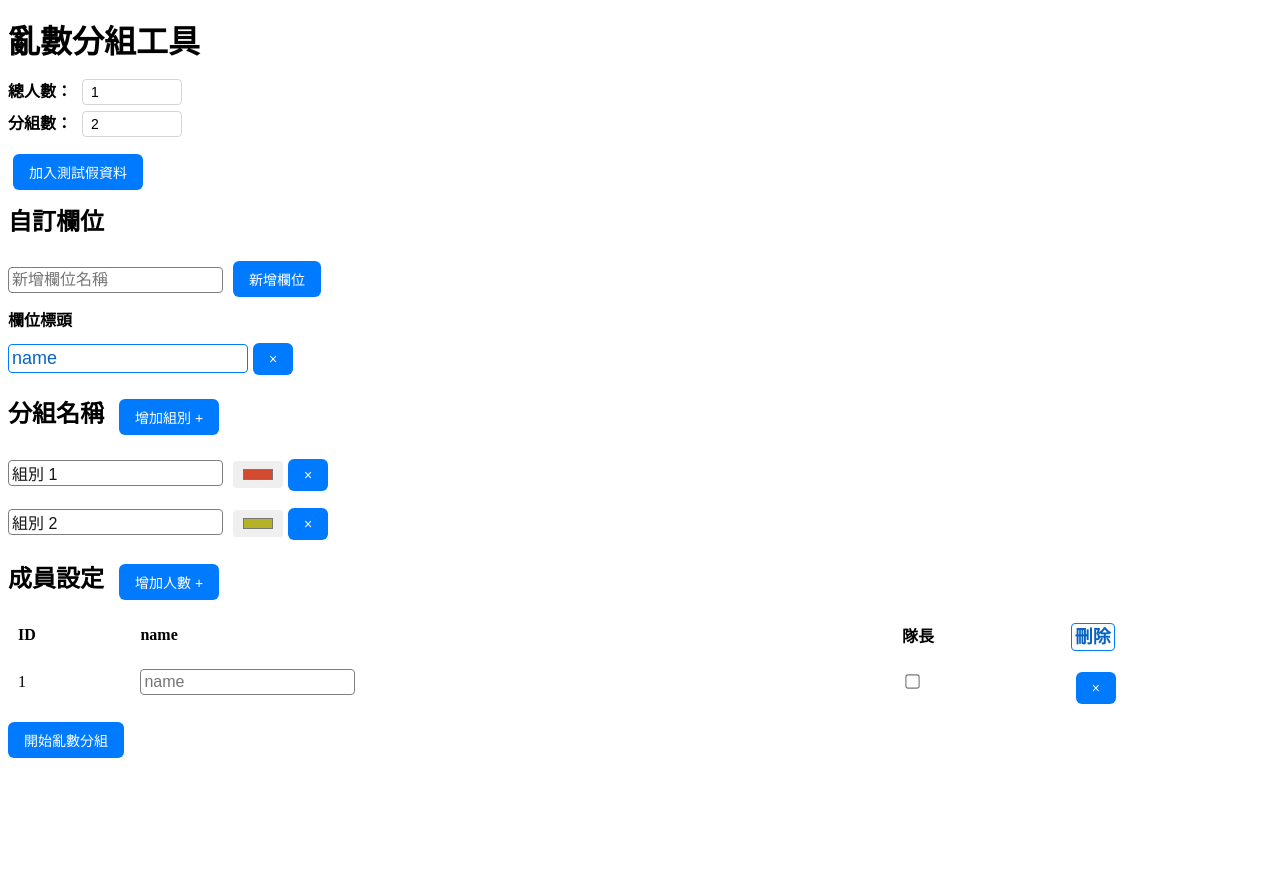
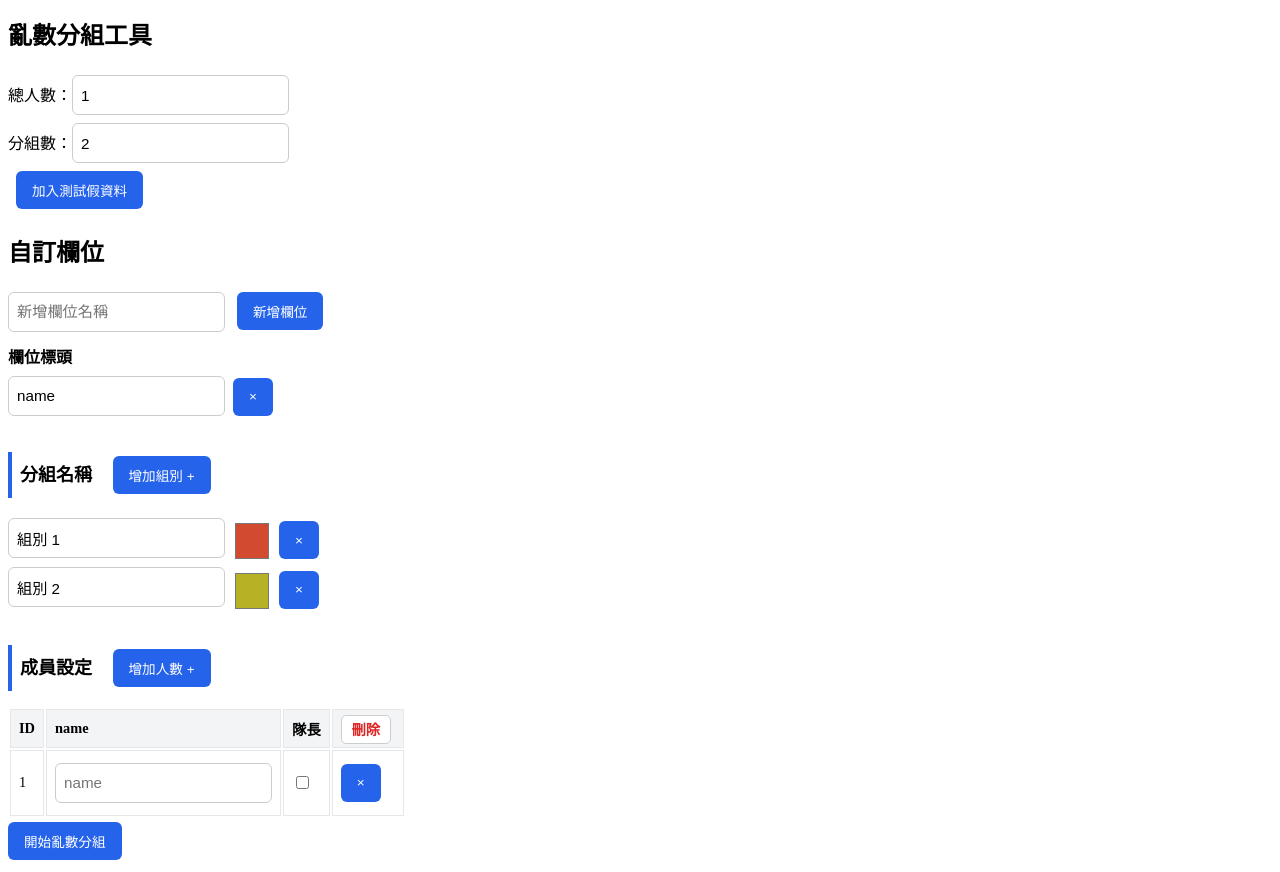
Before and after one commit to mytrylin/teamRandomTool, a Vue app: page / in a window 1280 px wide. Before the commit the page ends 800 px from the top, so only its background shows below. Built offline with nearby package versions, Linux system fonts and the light colour scheme.

Commit message:
feat: 1.樣式調整 2.RWD重整 3.測試getTest參數

```diff
--- a/src/App.vue
+++ b/src/App.vue
@@ -234,7 +234,7 @@ const addTestData = () => {
         { keyIndex: 0, keyName: '姓名' }
       ]
 
-      groupNames.value = ['1車', '2車', '3車', '4車', '5車', '6車']
+      groupNames.value = ['1車', '2車', '3車', '4車', '5車', '6車', '7車', '8車']
 
       members.value = [
         { "id": 1, "isLeader": true, "姓名": "岳" },
@@ -252,13 +252,31 @@ const addTestData = () => {
         { "id": 1, "isLeader": false, "姓名": "七" },
         { "id": 1, "isLeader": false, "姓名": "掃" },
 
+        { "id": 1, "isLeader": false, "姓名": "鐙1" },
+        { "id": 1, "isLeader": false, "姓名": "鐙2" },
+        { "id": 1, "isLeader": false, "姓名": "潔3" },
+        { "id": 1, "isLeader": false, "姓名": "潔4" },
+
+        { "id": 1, "isLeader": false, "姓名": "甄5" },
+        { "id": 1, "isLeader": false, "姓名": "甄6" },
+        { "id": 1, "isLeader": false, "姓名": "甄7" },
+        { "id": 1, "isLeader": false, "姓名": "念8" },
+
+        { "id": 1, "isLeader": false, "姓名": "家9" },
+        { "id": 1, "isLeader": false, "姓名": "惠10" },
+        { "id": 1, "isLeader": false, "姓名": "昆11" },
+
         { "id": 1, "isLeader": true, "姓名": "鏢1" },
         { "id": 1, "isLeader": true, "姓名": "鏢2" },
         { "id": 1, "isLeader": true, "姓名": "鏢3" },
         { "id": 1, "isLeader": true, "姓名": "鏢4" },
         { "id": 1, "isLeader": true, "姓名": "鏢5" },
+        { "id": 1, "isLeader": true, "姓名": "鏢6" },
+        { "id": 1, "isLeader": true, "姓名": "鏢7" },
 
         { "id": 1, "isLeader": false, "姓名": "褓" },
+        { "id": 1, "isLeader": false, "姓名": "褓2" },
+        { "id": 1, "isLeader": false, "姓名": "褓3" },
         { "id": 1, "isLeader": false, "姓名": "助" },
       ]
       break;
@@ -303,48 +321,48 @@ watch(groupNames, val => groupCount.value = val.length)
 </script>
 
 <template>
-  <div class="p-6 max-w-5xl mx-auto space-y-6">
-    <h1 class="text-2xl font-bold">亂數分組工具</h1>
+  <div class="">
+    <h1 class="">亂數分組工具</h1>
 
-    <div class="grid gap-4 md:grid-cols-2">
+    <div class="">
       <div>
-        <label class="font-semibold">總人數：</label>
-        <input v-model.number="totalMembers" type="number" min="1" class="border p-1 w-24" @change="generateMembers"
+        <label class="">總人數：</label>
+        <input v-model.number="totalMembers" type="number" min="1" class="generalInput" @change="generateMembers"
           placeholder="請輸入總人數"
         />
       </div>
       <div>
-        <label class="font-semibold">分組數：</label>
-        <input v-model.number="groupCount" type="number" min="1" class="border p-1 w-24" @change="initDefaultGroup" />
+        <label class="">分組數：</label>
+        <input v-model.number="groupCount" type="number" min="1" class="generalInput" @change="initDefaultGroup" />
       </div>
       <button class="ml-1" @click="addTestData">加入測試假資料</button>
     </div>
 
-    <div class="space-y-2">
-      <h2 class="h2-panel">自訂欄位</h2>
-      <div class="flex space-x-2 items-center">
+    <div class="">
+      <h2 class="">自訂欄位</h2>
+      <div class="">
         <input v-model="newField" placeholder="新增欄位名稱" class="generalInput" />
         <button @click="addField" class="ml-2">新增欄位</button>
       </div>
 
-      <div class="flex flex-wrap gap-2 mt-2">
+      <div class="">
         <div class="tag-title">欄位標頭</div>
-        <span v-for="(field, index) in customFields" :key="index" class="inline-flex items-center bg-gray-200 px-2 py-1 rounded">
-          <input class="tag" v-model="customFields[index].keyName" />
-          <button @click="removeField(field.keyName)" class="ml-1 mr-1 text-red-500">&times;</button>
+        <span v-for="(field, index) in customFields" :key="index" class="">
+          <input class="generalInput" v-model="customFields[index].keyName" />
+          <button @click="removeField(field.keyName)" class="ml-1 mr-1 ">&times;</button>
         </span>
       </div>
     </div>
 
-    <div class="space-y-2">
+    <div class="">
       <h2 class="h2-panel">
         分組名稱
         <button class="ml-3" @click="addGroup">增加組別 +</button>
       </h2>
-      <div v-for="(name, index) in groupNames" :key="index" class="flex items-center space-x-2 mb-1">
+      <div v-for="(name, index) in groupNames" :key="index" class="labal-area">
         <input v-model="groupNames[index]" placeholder="分組名稱" class="generalInput" />
         <input v-model="groupColors[index]" type="color" class="w-10 h-10" />
-        <button @click="removeGroup(index)" class="ml-1 text-red-500">&times;</button>
+        <button @click="removeGroup(index)" class="ml-1">&times;</button>
       </div>
     </div>
 
@@ -353,7 +371,7 @@ watch(groupNames, val => groupCount.value = val.length)
         成員設定
         <button class="ml-3" @click="addMember">增加人數 +</button>
       </h2>
-      <table class="w-full border text-sm">
+      <table class="">
         <thead>
           <tr>
             <th>ID</th>
@@ -371,12 +389,13 @@ watch(groupNames, val => groupCount.value = val.length)
               <input class="generalInput"
                v-model="member[item.keyName]" :placeholder="item.keyName" />
             </td>
-            <td>
-              <span class="m-show">隊長(選填)</span>
+            <td class="td-align-items-center">
               <input type="checkbox" v-model="member.isLeader" />
+              <span class="m-show size-16 ">隊長(選填)</span>
             </td>
-            <td>
-              <button class="ml-1 text-red-500" @click="removeMember(member.id)">&times;</button>
+            <td class="td-align-items-center">
+              <button class="remove-btn" @click="removeMember(member.id)">&times;</button>
+              <span class="m-show size-16 ">刪除</span>
             </td>
           </tr>
         </tbody>
@@ -416,255 +435,247 @@ watch(groupNames, val => groupCount.value = val.length)
 
 
 <style scoped>
-:root {
-  --border-color: #ddd;
-  --bg-header: #f5f5f5;
-  --hover-color: #f0f8ff;
-  --leader-highlight: #fffbe6;
+/* layout spacing */
+body {
+  font-family: 'Helvetica Neue', sans-serif;
+  background-color: #f5f6f8;
+  color: #333;
+  font-size: 15px;
+  padding: 1rem;
+  line-height: 1.5;
+}
+label,
+input,
+button,
+div,
+h2 {
+  /* margin-bottom: 0.3rem; */
+}
+h1 {
+  font-size: 1.5rem;
+  font-weight: bold;
+  margin-bottom: 1.25rem;
+}
+.h2-panel {
+  font-size: 1.125rem;
+  font-weight: 600;
+  border-left: 4px solid #2563eb;
+  padding-left: 0.5rem;
+  margin-bottom: 1rem;
+  margin-top: 2rem;
 }
 
-/* 基本排版 */
-body {
-  margin: 0;
-  font-family: -apple-system, BlinkMacSystemFont, 'Segoe UI', Roboto, sans-serif;
+input.generalInput {
+  padding: 0 .5rem;
+  border: 1px solid #ccc;
+  border-radius: 6px;
+  min-width: 150px;
+  font-size: 0.95rem;
+  margin: 0.25rem 0;
+  height: 38px;
 }
 
-h1, h2, h3 {
-  margin: 0.5em 0;
+button {
+  background-color: #2563eb;
+  color: white;
+  padding: 0.4rem 0.75rem;
+  font-size: 0.85rem;
+  border: none;
+  border-radius: 6px;
+  cursor: pointer;
+  margin-top: 0.25rem;
+  margin-bottom: 0.25rem;
+  height: 38px;
 }
 
-label {
-  display: inline-block;
-  margin-bottom: 4px;
+button:hover {
+  background-color: #1e40af;
+}
+
+button.ml-1 {
+  margin-left: 0.5rem;
+}
+button.ml-2 {
+  margin-left: 0.75rem;
+}
+button.ml-3 {
+  margin-left: 1rem;
+}
+button.mr-1 {
+  margin-right: 0.5rem;
+}
+button.mr-2 {
+  margin-right: 0.75rem;
+}
+button.mr-3 {
+  margin-right: 1rem;
+}
+
+.size-16 {
+  font-size: 16px;
+}
+
+.table {
+  width: 100%;
+  border-collapse: collapse;
+  margin-top: 1rem;
+  background: white;
+  border: 1px solid #ddd;
+  border-radius: 6px;
+  overflow: hidden;
+}
+
+table th,
+table td {
+  border: 1px solid #e5e7eb;
+  padding: 0.5rem;
+  font-size: 0.9rem;
+  text-align: left;
+}
+
+td {
+  vertical-align: middle;
+  padding: 0.5rem;
+  height: 48px; /* 建議加上這行固定高度 */
+}
+
+table th {
+  background-color: #f3f4f6;
   font-weight: 600;
 }
 
-/* 表單與輸入欄位 */
-input[type="text"],
-input[type="number"],
-input[type="color"] {
-  padding: 4px 8px;
-  font-size: 14px;
-  border: 1px solid var(--border-color);
-  border-radius: 4px;
-  /* width: 100%; */
-  box-sizing: border-box;
-  margin-left: 10px;
-  cursor: pointer;
+.tag-title {
+  margin-top: 0.5rem;
+  font-weight: bold;
+  margin-bottom: 0.25rem;
 }
 
-input[type="number"] {
-  max-width: 100px;
-  border: 1px solid #d5d5d5;
-  margin-bottom: 5px;
+.tag {
+  padding: 0.35rem 0.6rem;
+  background-color: #ffffff;
+  border-radius: 5px;
+  margin-right: 0.25rem;
+  border: 1px solid #ccc;
 }
 
-input[type="checkbox"] {
-  transform: scale(1.1);
+.group-item {
+  background-color: #fff;
+  border: 1px solid #ddd;
+  border-radius: 8px;
+  padding: 1rem;
+  margin-bottom: 1.5rem;
 }
 
-button {
-  background-color: #007bff;
-  color: white;
-  padding: 8px 16px;
-  margin-top: 12px;
-  border: none;
-  border-radius: 6px;
-  font-size: 14px;
-  cursor: pointer;
-  transition: background-color 0.2s;
-}
-
-button:hover {
-  background-color: #0056b3;
-}
-
-/* 表格樣式 */
-table {
-  border-collapse: collapse;
-  width: 100%;
-  margin-top: 1em;
-}
-
-th,
-td {
-  border: 1px solid var(--border-color);
-  padding: 6px 10px;
-  text-align: left;
-  vertical-align: middle;
-}
-
-th {
-  background-color: var(--bg-header);
+.group-item h3 {
+  font-size: 1rem;
   font-weight: 600;
-}
-
-tr:hover {
-  background-color: var(--hover-color);
-}
-
-/* 分組結果卡片 */
-.group-card {
-  border: 1px solid var(--border-color);
-  padding: 12px;
-  border-radius: 6px;
-  margin-top: 1em;
-  background-color: #fff;
-  box-shadow: 1px 1px 4px rgba(0,0,0,0.05);
-}
-
-.group-card h3 {
-  margin-bottom: 0.5em;
-  font-size: 16px;
-}
-
-.group-card ul {
-  margin-left: 1.2em;
-  padding-left: 0;
-  list-style-type: disc;
-}
-
-.group-card li {
-  margin-bottom: 4px;
-  font-size: 14px;
-}
-
-.group-card .leader {
-  background-color: var(--leader-highlight);
-  padding: 2px 6px;
-  border-radius: 4px;
-  margin-left: 6px;
-  font-size: 12px;
-  font-weight: bold;
+  margin-bottom: 0.5rem;
 }
 
 .group-list {
-  padding: 0 40px 15px;
-}
-
-.group-item {
-  padding: 1px 10px 0;
-  margin-top: 10px;
-}
-
-.ml-1 {
-  margin-left: 5px;
-}
-.ml-2 {
-  margin-left: 10px;
-}
-.ml-3 {
-  margin-left: 15px;
-}
-.mb-1 {
-  margin-bottom: 5px;
-}
-.mb-2 {
-  margin-bottom: 10px;
-}
-.mt-2 {
-  margin-top: 10px;
-}
-.mr-1 {
-  margin-right: 5px;
-}
-.mr-2 {
-  margin-right: 10px;
+  list-style-type: disc;
+  padding-left: 1.25rem;
 }
 
 .current-pointer {
   cursor: pointer;
+  color: #dc2626;
+  font-weight: bold;
 }
 
-.text-m {
-  font-size: 16px;
+input[type="color"] {
+  border: none;
+  background: transparent;
+  width: 38px;
+  height: 44px;
+  padding: 0;
+  margin-left: 0.5rem;
+  vertical-align: middle;
 }
 
-.h2-panel {
+.m-show {
+  display: block;
+}
+
+.flex {
   display: flex;
+}
+.align-items-center {
   align-items: center;
 }
 
-.tag-title {
-  margin-bottom: 0;
-  font-weight: 700;
-}
-.tag {
-  border: 1px solid #007bff;
-  border-radius: 4px;
-  padding: 3px;
-  color: #0963c3;
-  font-size: 18px;
-}
-.generalInput {
-  border: 1px solid #7e7e7e;
-  border-radius: 4px;
-  padding: 3px;
-  color: #131313;
-  font-size: 16px;
-}
-.m-show {
-  display: none;
+.remove-btn {
+  margin-right: 5px;
 }
 
-/* -------- RWD 響應式樣式 -------- */
+/* Responsive Design */
+@media (min-width: 768px) {
+  .grid {
+    display: grid;
+    grid-template-columns: repeat(auto-fit, minmax(300px, 1fr));
+    gap: 1.25rem;
+  }
 
-/* 格線區塊：分為兩欄、三欄 */
-.grid-2col {
-  display: grid;
-  grid-template-columns: repeat(2, 1fr);
-  gap: 1rem;
+  .generalInput {
+    width: auto;
+  }
+
+  button {
+    padding: 0.4rem 1rem;
+  }
+  .m-show {
+    display: none;
+  }
+  /* .td-align-items-center {
+    display: block;
+    text-align: center;
+  } */
+  .remove-btn {
+    margin-right: 0;
+  }
 }
 
-.grid-3col {
-  display: grid;
-  grid-template-columns: repeat(3, 1fr);
-  gap: 1rem;
-}
-
-/* 響應式斷點 */
-@media screen and (max-width: 768px) {
-  .grid-2col,
-  .grid-3col {
-    grid-template-columns: 1fr;
+/* Responsive Table for small screens */
+@media (max-width: 767px) {
+  table,
+  thead,
+  tbody,
+  th,
+  td,
+  tr {
+    display: block;
+    width: 100%;
   }
 
-  table thead {
+  thead tr {
     display: none;
   }
 
-  table tr {
-    display: block;
-    margin-bottom: 1em;
-    border: 1px solid var(--border-color);
+  tbody tr {
+    margin-bottom: 1rem;
+    border: 1px solid #ccc;
     border-radius: 6px;
-    padding: 8px;
     background-color: #fff;
+    padding: 0.5rem;
   }
 
-  table td {
+  tbody td {
+    padding: 0.5rem;
+    border: none;
+    position: relative;
     display: flex;
-    /* justify-content: space-between; */
-    justify-content: end;
-    padding: 6px 8px;
-    border: none;
-    border-bottom: 1px solid #eee;
   }
 
-  table td:last-child {
-    border-bottom: none;
-  }
-
-  table td::before {
+  tbody td::before {
     content: attr(data-label);
     font-weight: bold;
-    margin-right: 8px;
-    color: #555;
+    display: block;
+    margin-bottom: 0.25rem;
   }
-  .m-show {
-    display: block;
+  .td-align-items-center {
+    display: flex;
+    align-items: center;
   }
 }
 
-
 </style>
```
